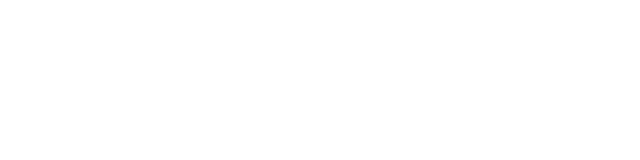
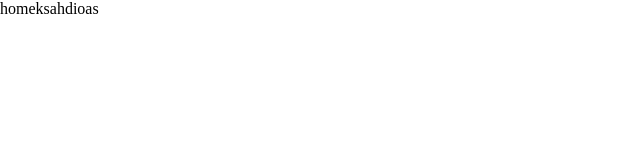
Before and after one commit to zhangruqi777/mallmanage53, a Vue app: page / in a window 1280 px wide. Shown: the top 160 px of the page, without its empty margins (0-640 px from the left). Built offline with nearby package versions, Linux system fonts and the light colour scheme.

Commit message:
显示home组件

```diff
--- /dev/null
+++ b/src/components/home/home.vue
@@ -0,0 +1,12 @@
+<template>
+  <div>homeksahdioas</div>
+</template>
+
+<script>
+export default {
+
+}
+</script>
+
+<style>
+</style>
--- a/src/components/login/login.vue
+++ b/src/components/login/login.vue
@@ -36,9 +36,8 @@ export default {
         const data = res.data
         const meta = res.meta
         const status = meta.status
-        console.log(meta)
         if(status === 200) {
-          // this.router.push('/home')
+           vm.$router.push({name: 'home'})
            vm.$message.success(meta.msg)
         } else {
            vm.$message.warning(meta.msg)
--- a/src/router/index.js
+++ b/src/router/index.js
@@ -1,14 +1,21 @@
 import Vue from 'vue'
 import Router from 'vue-router'
 import Login from '@/components/login/login.vue'
+import Home from '@/components/home/home.vue'
 
 Vue.use(Router)
 
 export default new Router({
   routes: [
     {
+      name: 'login',
       path: '/login',
       component: Login
+    },
+    {
+      name: 'home',
+      path: '/',
+      component: Home,
     }
   ]
 })
```
